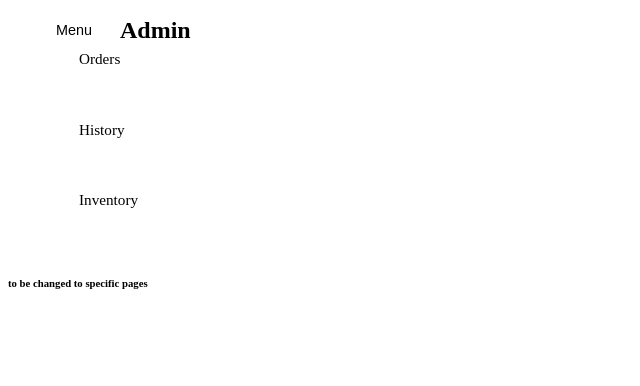
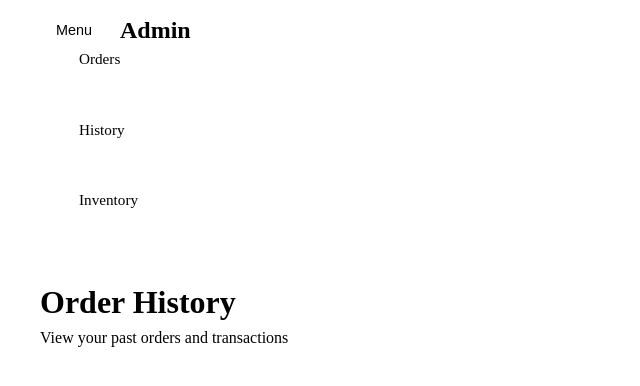
Before and after one commit to FatenSaud764/drinks-backend, a React (Vite) app in the folder drinks-ordering-app/admin/: page /history in a window 1280 px wide. Shown: the top 386 px of the page, without its empty margins (0-640 px from the left). Built offline with nearby package versions, Linux system fonts and the light colour scheme; some icons are missing.

Commit message:
navigation to pages

```diff
--- a/drinks-ordering-app/admin/src/App.jsx
+++ b/drinks-ordering-app/admin/src/App.jsx
@@ -1,7 +1,10 @@
 import { useState, useEffect } from 'react';
+import { BrowserRouter as Router, Routes, Route } from 'react-router-dom';
 import Header from './components/Header';
 import Sidebar from './components/Sidebar';
-import MainContent from './components/MainContent';
+import OrdersPage from './pages/OrdersPage';
+import HistoryPage from './pages/HistoryPage';
+import InventoryPage from './pages/InventoryPage';
 import 'shared/styles/Global.css';
 import 'shared/styles/Theme.css';
 import { ThemeProvider } from 'shared/contexts/ThemeContext';
@@ -50,6 +53,7 @@ function App() {
 
   return (
     <ThemeProvider>
+      <Router>
         <div className="app">
           <Header
             toggleSidebar={toggleSidebar}
@@ -71,9 +75,17 @@ function App() {
               />
             )}
 
-        <MainContent />
+            <main className="main-content">
+              <Routes>
+                <Route path="/" element={<OrdersPage />} />
+                <Route path="/orders" element={<OrdersPage />} />
+                <Route path="/history" element={<HistoryPage />} />
+                <Route path="/inventory" element={<InventoryPage />} />
+              </Routes>
+            </main>
           </div>
         </div>
+      </Router>
     </ThemeProvider>
   );
 }
--- a/drinks-ordering-app/admin/src/components/MainContent.jsx
+++ /dev/null
@@ -1,11 +0,0 @@
-import '../styles/MainContent.css';
-
-const MainContent = () => {
-  return (
-    <main className="main-content">
-      <h6>to be changed to specific pages</h6>
-    </main>
-  );
-};
-
-export default MainContent;
--- a/drinks-ordering-app/admin/src/components/Sidebar.jsx
+++ b/drinks-ordering-app/admin/src/components/Sidebar.jsx
@@ -1,15 +1,21 @@
+import { Link, useLocation } from 'react-router-dom';
 import '../styles/Sidebar.css';
 import GlassIcon from '@mui/icons-material/LocalBarOutlined';
 import HistoryIcon from '@mui/icons-material/HistoryToggleOffOutlined';
 import InventoryIcon from '@mui/icons-material/Inventory2Outlined';
-import SettingsIcon from '@mui/icons-material/SettingsOutlined';
 
 const Sidebar = ({ isOpen, isMobile, onClose }) => {
+  const location = useLocation();
+
   const navigationItems = [
-    { href: 'orders', icon: <GlassIcon/>, label: 'Orders' },
-    { href: 'history', icon: <HistoryIcon/>, label: 'History' },
-    { href: 'inventory', icon: <InventoryIcon/>, label: 'Inventory' },
+    { to: '/orders', icon: <GlassIcon/>, label: 'Orders' },
+    { to: '/history', icon: <HistoryIcon/>, label: 'History' },
+    { to: '/inventory', icon: <InventoryIcon/>, label: 'Inventory' },
   ];
+
+  const isActiveRoute = (path) => {
+    return location.pathname === path;
+  };
 
   return (
     <aside className={`sidebar ${isOpen ? 'open' : 'closed'} ${isMobile ? 'mobile' : ''}`}>
@@ -20,14 +26,14 @@ const Sidebar = ({ isOpen, isMobile, onClose }) => {
           <ul className="nav-list">
             {navigationItems.map((item, index) => (
               <li key={index} className="nav-item">
-                <a
-                  href={item.href}
-                  className="nav-link"
+                <Link
+                  to={item.to}
+                  className={`nav-link ${isActiveRoute(item.to) ? 'active' : ''}`}
                   onClick={() => isMobile && onClose()}
                 >
                   <span className="nav-icon">{item.icon}</span>
                   <span className="nav-label">{item.label}</span>
-                </a>
+                </Link>
               </li>
             ))}
           </ul>
--- /dev/null
+++ b/drinks-ordering-app/admin/src/pages/HistoryPage.jsx
@@ -0,0 +1,14 @@
+import '../styles/Pages.css';
+
+const HistoryPage = () => {
+  return (
+    <div className="page">
+      <div className="page-header">
+        <h1>Order History</h1>
+        <p>View your past orders and transactions</p>
+      </div>
+    </div>
+  );
+};
+
+export default HistoryPage;
--- /dev/null
+++ b/drinks-ordering-app/admin/src/pages/InventoryPage.jsx
@@ -0,0 +1,14 @@
+import '../styles/Pages.css';
+
+const InventoryPage = () => {
+  return (
+    <div className="page">
+      <div className="page-header">
+        <h1>Inventory Management</h1>
+        <p>Track and manage your inventory levels</p>
+      </div>
+    </div>
+  );
+};
+
+export default InventoryPage;
--- /dev/null
+++ b/drinks-ordering-app/admin/src/pages/OrdersPage.jsx
@@ -0,0 +1,14 @@
+import '../styles/Pages.css';
+
+const OrdersPage = () => {
+  return (
+    <div className="page">
+      <div className="page-header">
+        <h1>Orders</h1>
+        <p>Manage active orders</p>
+      </div>
+    </div>
+  );
+};
+
+export default OrdersPage;
--- /dev/null
+++ b/drinks-ordering-app/admin/src/styles/Pages.css
@@ -0,0 +1,26 @@
+/* Pages.css - Common styles for all pages */
+
+.page {
+  padding: 2rem;
+  max-width: 1200px;
+  margin: 0 auto;
+}
+
+.page-header {
+  margin-bottom: 2rem;
+  border-bottom: 1px solid var(--border-color);
+  padding-bottom: 1rem;
+}
+
+.page-header h1 {
+  margin: 0 0 0.5rem 0;
+  color: var(--text-primary);
+  font-size: 2rem;
+  font-weight: 600;
+}
+
+.page-header p {
+  margin: 0;
+  color: var(--text-secondary);
+  font-size: 1rem;
+}
```
Lines whose indentation alone changed are shown as unchanged.
